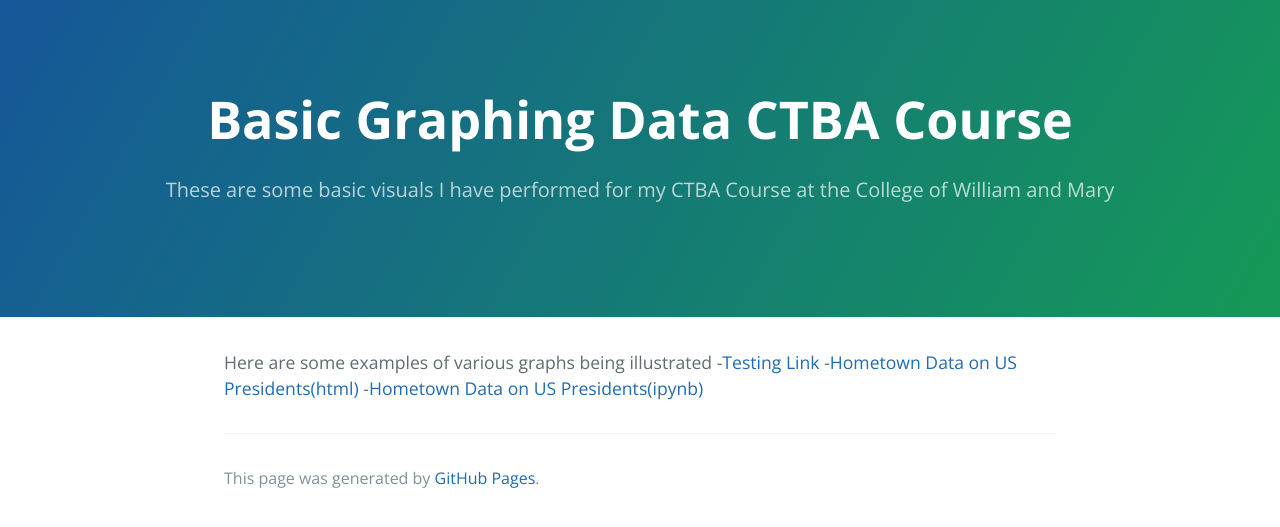
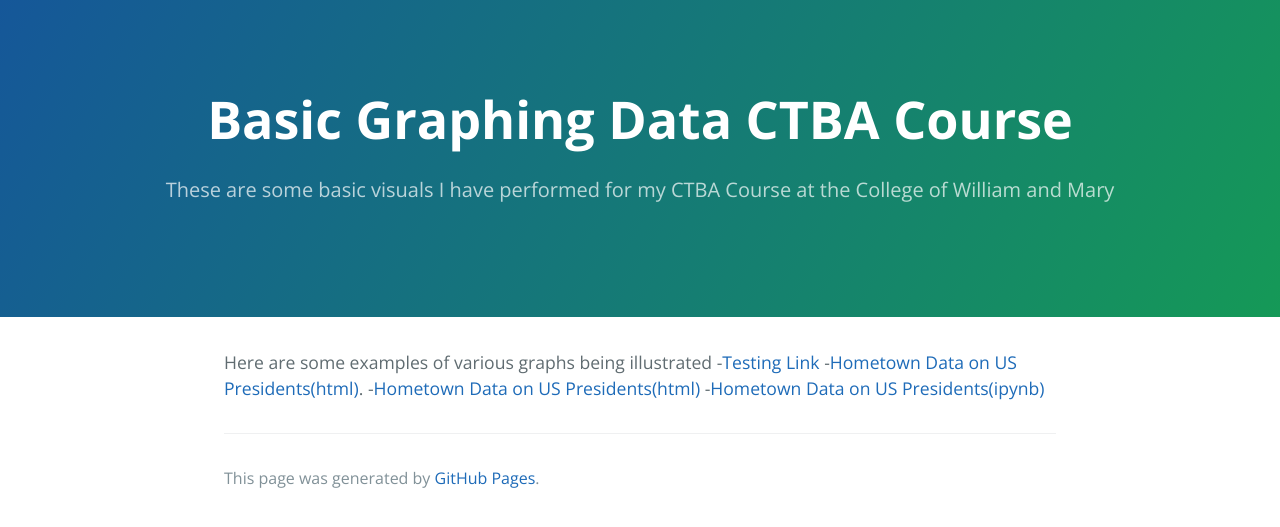
Before and after one commit to EnGinear87/EnGinear87.github.io, a Jekyll site: the page built from Basic Graphing Data/index.md, in a window 1280 px wide. Shown: the top 527 px of the page. Built offline with Jekyll 4.4.1, drawn with Linux system fonts in a browser that asks for light colours; our own code applies the rules of GitHub Pages for plain Markdown files.

Commit message:
Update index.md

```diff
--- a/Basic Graphing Data/index.md
+++ b/Basic Graphing Data/index.md
@@ -4,5 +4,6 @@ description: These are some basic visuals I have performed for my CTBA Course at
 ---
 Here are some examples of various graphs being illustrated
 -[Testing Link](Hometown Data on US Presidents.html)
+-[Hometown Data on US Presidents(html)](./Hometown Data on US Presidents.html).
 -[Hometown Data on US Presidents(html)](Hometown Data on US Presidents.html)
 -[Hometown Data on US Presidents(ipynb)](Hometown Data on US Presidents.ipynb)
```
